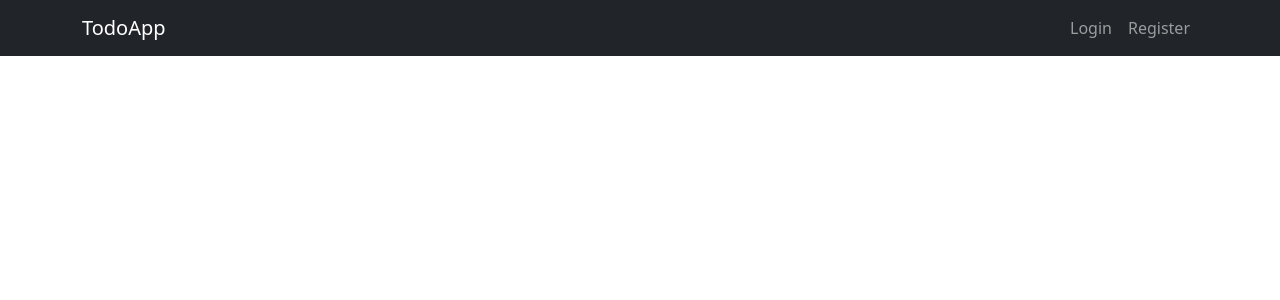
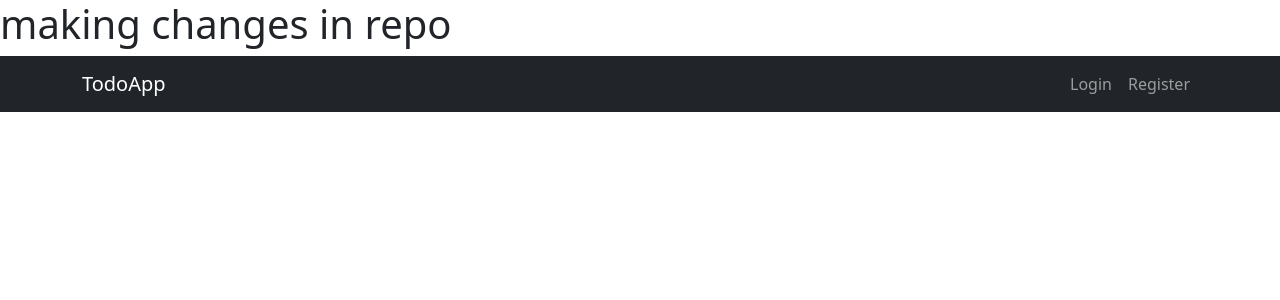
Before and after one commit to yprem1225/todo_app, a Flask app: template app/templates/base.html in a window 1280 px wide. Shown: the top 300 px of the page. Run offline with Flask 3, Linux system fonts and the light colour scheme; the template is opened without the code that fills it, so the values that code supplies are empty.

Commit message:
made changes in base file

```diff
--- a/app/templates/base.html
+++ b/app/templates/base.html
@@ -6,6 +6,7 @@
     <link rel="stylesheet" href="https://cdn.jsdelivr.net/npm/bootstrap@5.3.3/dist/css/bootstrap.min.css">
 </head>
 <body>
+    <h1> making changes in repo </h1>
     <nav class="navbar navbar-expand-lg navbar-dark bg-dark">
         <div class="container">
             <a class="navbar-brand" href="{{ url_for('tasks.task_list') }}">TodoApp</a>
```
